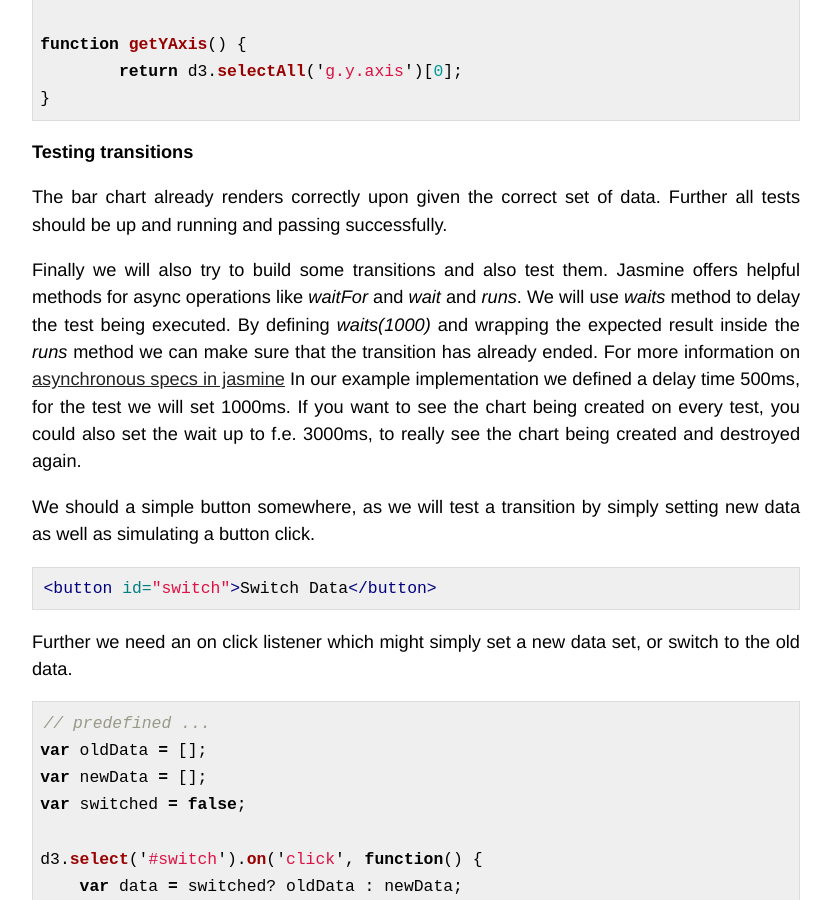
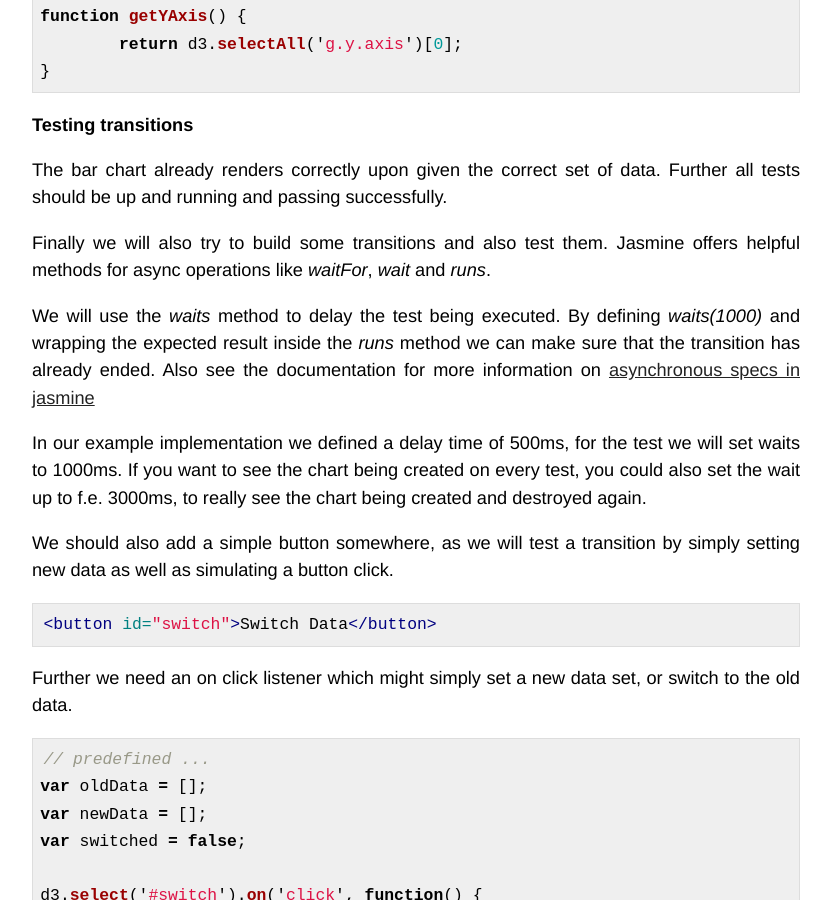
Before and after one commit to busypeoples/busypeoples.github.io, a Jekyll site: the page built from _posts/2014-06-15-testing-d3-with-jasmine.markdown, in a window 1280 px wide and 900 px high, scrolled down 7600 px. Shown: the whole window, without its empty margins (224-1055 px from the left). Built offline with Jekyll 4.4.1, drawn with Linux system fonts in a browser that asks for light colours; Markdown is read by kramdown in place of the engine named in the settings; some of the changed text lies outside the part shown.

Commit message:
Minor changes.

````diff
--- a/_posts/2014-06-15-testing-d3-with-jasmine.markdown
+++ b/_posts/2014-06-15-testing-d3-with-jasmine.markdown
@@ -20,7 +20,7 @@ We will actually only need a very basic configuration to get and up ready with t
 
 This post will assume previous knowledge of how to work with D3.js and basic api experience, as we will be focusing on the testing side of things.
 
-We will be writing a small bar chart, heavily influenced by the basic d3 example on the website itself and along the way add tests or rather try to see what we can really
+We will be writing a basic bar chart and along the way add tests or rather try to see what we can really
 test with **Jasmine** and what we might no be able to verify.
 
 ###Testing the SVG
@@ -105,7 +105,7 @@ We are able to test a very basic render method already.
 
 ###Testing the data
 We want to create a basic bar chart, so we will work with simple data objects containing a month and a value for that month.
-For example our data might look like this: _{date : '2014-01', value : 100 }_
+For example our data might look like this: _{ date : '2014-01', value : 100 }_
 
 First let us add a possibility to set data via simple setter/getter :
 
@@ -125,7 +125,7 @@ function barChart() {
 	}
 ```
 
-And we can simply test it:
+And we can simply test the setter and getter:
 
 ```javascript
 describe('Test D3.js with jasmine ', function() {
@@ -196,7 +196,7 @@ function barChart() {
     // etc.
 ```
 
-This code will create the bars according to the given data, we still do not have any axis, but for testing the bars we can already
+This code will create the bars according to the given data (we still do not have any axis), but for testing the bars we can already
 add a new set of tests.
 
 ```javascript
@@ -234,7 +234,7 @@ function getBars() {
 
 ```
 
-Next, we will add the x and a y axis.
+Next, we will add the x and y axis.
 
 ```javascript
 that.addAxis = function() {
@@ -295,13 +295,15 @@ The bar chart already renders correctly upon given the correct set of data.
 Further all tests should be up and running and passing successfully.
 
 Finally we will also try to build some transitions and also test them.
-Jasmine offers helpful methods for async operations like _waitFor_ and _wait_ and _runs_.
-We will use _waits_ method to delay the test being executed. By defining _waits(1000)_ and wrapping the expected result inside the _runs_ method
- we can make sure that the transition has already ended. For more information on [asynchronous specs in jasmine](https://github.com/pivotal/jasmine/wiki/Asynchronous-specs)
-In our example implementation we defined a delay time 500ms, for the test we will set 1000ms.
+Jasmine offers helpful methods for async operations like _waitFor_, _wait_ and _runs_.
+
+We will use the _waits_ method to delay the test being executed. By defining _waits(1000)_ and wrapping the expected result inside the _runs_ method
+ we can make sure that the transition has already ended. Also see the documentation for more information on [asynchronous specs in jasmine](https://github.com/pivotal/jasmine/wiki/Asynchronous-specs)
+
+In our example implementation we defined a delay time of 500ms, for the test we will set waits to 1000ms.
 If you want to see the chart being created on every test, you could also set the wait up to f.e. 3000ms, to really see the chart being created and destroyed again.
 
-We should a simple button somewhere, as we will test a transition by simply setting new data as well as simulating a button click.
+We should also add a simple button somewhere, as we will test a transition by simply setting new data as well as simulating a button click.
 
 ```html
 <button id="switch">Switch Data</button>
@@ -445,8 +447,8 @@ describe('create bars' ,function() {
 
 All tests should run successfully and the chart already transforms on button click.
 
-[Here is the current code for the bar chart](https://gist.github.com/anonymous/d43a0a06d5c60773ea7b). We might consider adding an init function and we
- could also have setData automatically call the render() method instead of having to call it explicitly.
+[Here is the current code for the bar chart](https://gist.github.com/anonymous/d43a0a06d5c60773ea7b). We might consider adding an _init_ function and we
+ could also have _setData_ automatically call the _render()_ method instead of having to call it explicitly.
 This post focuses on the testing side of things, so we will leave it at this for now.
 See the [chart in action](http://jsbin.com/pifulavu/7/edit) or check the complete [code](https://gist.github.com/anonymous/d43a0a06d5c60773ea7b).
 
````
Also changed, not shown: other parts of _posts/2014-06-15-testing-d3-with-jasmine.markdown (+3 -3 lines).
